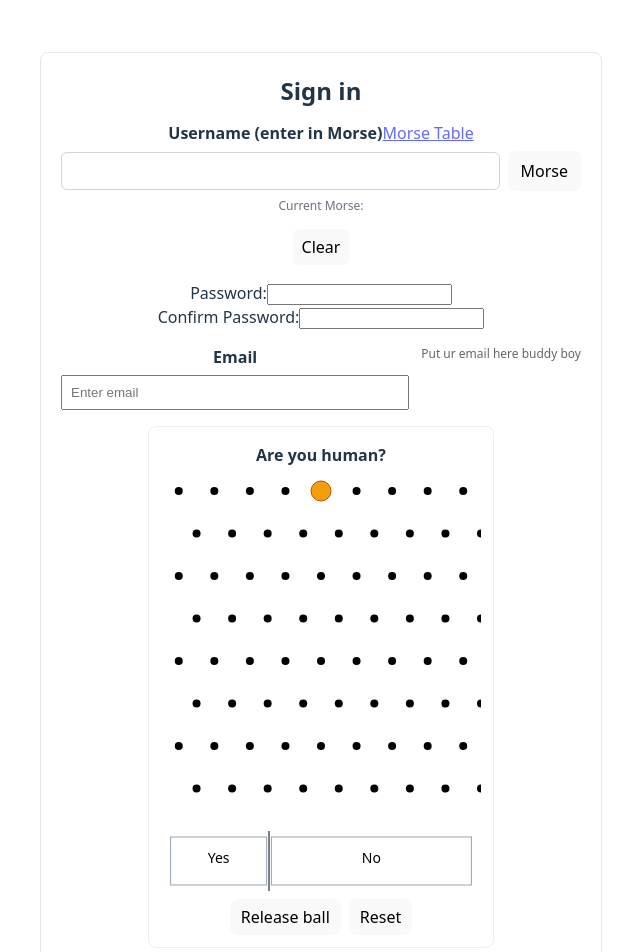
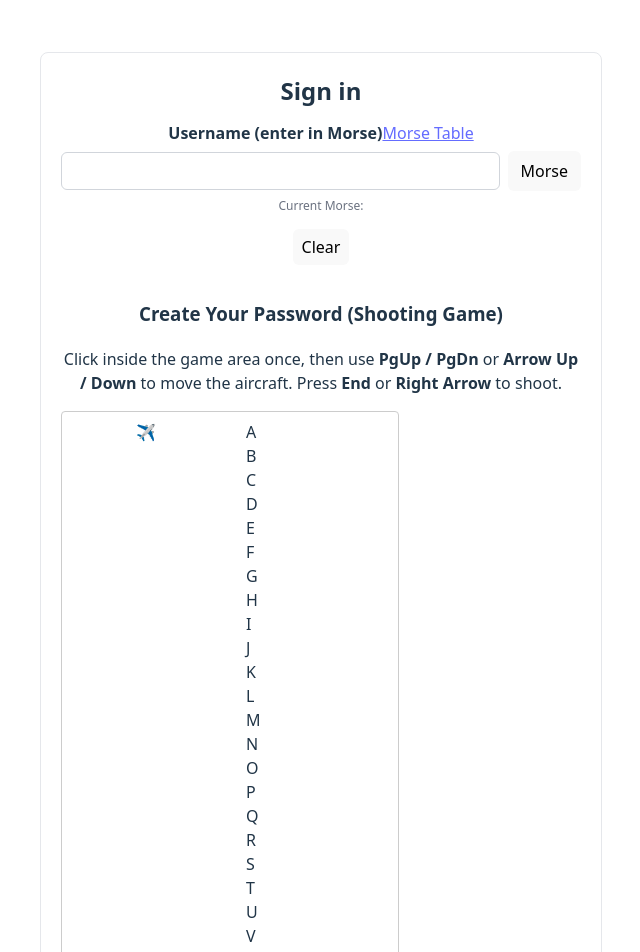
Before and after one commit to Marquibaa/HackJam---25, a React (Vite) app in the folder hackajam-25/: page / in a window 1280 px wide. Shown: the top 952 px of the page, without its empty margins (319-959 px from the left). Built offline with nearby package versions, Linux system fonts and the light colour scheme.

Commit message:
password game

```diff
--- a/hackajam-25/src/components/Password.tsx
+++ b/hackajam-25/src/components/Password.tsx
@@ -1,4 +1,4 @@
-import { useState, useEffect } from "react";
+import React, { useState, useEffect, useRef } from "react";
 
 interface PasswordProps {
     value: string;
@@ -6,64 +6,127 @@ interface PasswordProps {
     onValidChange?: (valid: boolean) => void;
 }
 
+const CHARACTERS = "ABCDEFGHIJKLMNOPQRSTUVWXYZ0123456789".split("");
+
 export default function AnnoyingPassword({ value, onChange, onValidChange }: PasswordProps) {
-    const [confirm, setConfirm] = useState("");
-    const [message, setMessage] = useState("");
-    const [isValid, setIsValid] = useState(false);
+    const [planeIndex, setPlaneIndex] = useState(0);
+    const [lastHit, setLastHit] = useState<string | null>(null);
+    const gameRef = useRef<HTMLDivElement | null>(null);
 
-    const checkPasswords = (pw: string, cf: string) => {
-        if (pw === "" || cf === "") {
-            setMessage("");
-            setIsValid(false);
-            return;
+    // Focus the game area so it can receive key events
+    useEffect(() => {
+        if (gameRef.current) {
+            gameRef.current.focus();
         }
+    }, []);
 
-        const reversed = pw.split("").reverse().join("");
+    const handleKeyDown = (e: React.KeyboardEvent<HTMLDivElement>) => {
+        const key = e.key;
 
-        if (cf === pw) {
-            setMessage("Second password should be typed backwards.");
-            setIsValid(false);
-        } else if (cf !== reversed) {
-            setMessage("Passwords do not INVERSELY match.");
-            setIsValid(false);
-        } else {
-            setMessage("Correct! (finally)");
-            setIsValid(true);
+        // Move up
+        if (key === "PageUp" || key === "ArrowUp") {
+            e.preventDefault();
+            setPlaneIndex((prev) => (prev > 0 ? prev - 1 : prev));
+        }
+        // Move down
+        else if (key === "PageDown" || key === "ArrowDown") {
+            e.preventDefault();
+            setPlaneIndex((prev) =>
+                prev < CHARACTERS.length - 1 ? prev + 1 : prev
+            );
+        }
+        // Shoot (End key OR Right Arrow)
+        else if (key === "End" || key === "ArrowRight") {
+            e.preventDefault();
+            const hitChar = CHARACTERS[planeIndex];
+            const newPassword = value + hitChar;
+            onChange(newPassword);
+            setLastHit(hitChar);
         }
     };
 
+    // Update validity (any non-empty password is considered valid)
     useEffect(() => {
-        checkPasswords(value, confirm);
-        // eslint-disable-next-line react-hooks/exhaustive-deps
-    }, [value, confirm]);
-
-    useEffect(() => {
-        if (onValidChange) onValidChange(isValid);
-    }, [isValid, onValidChange]);
+        if (onValidChange) {
+            onValidChange(value.length > 0);
+        }
+    }, [value, onValidChange]);
 
     return (
         <div className="password-container">
-            <div className="field-group">
-                <label>Password:</label>
-                <input
-                    type="password"
-                    className="password-input"
-                    value={value}
-                    onChange={(e) => onChange(e.target.value)}
-                />
+            <h3>Create Your Password (Shooting Game)</h3>
+            <p className="instructions">
+                Click inside the game area once, then use
+                {" "}
+                <strong>PgUp / PgDn</strong> or <strong>Arrow Up / Down</strong> to move
+                the aircraft. Press <strong>End</strong> or <strong>Right Arrow</strong> to shoot.
+            </p>
+
+            <div
+                ref={gameRef}
+                tabIndex={0}
+                onKeyDown={handleKeyDown}
+                className="game-layout"
+                style={{
+                    display: "flex",
+                    gap: "1rem",
+                    outline: "none",
+                    border: "1px solid #ccc",
+                    padding: "8px",
+                    borderRadius: "4px",
+                    maxWidth: "320px"
+                }}
+            >
+                {/* Left column: aircraft */}
+                <div className="left-column" style={{ flex: 1 }}>
+                    {CHARACTERS.map((_, idx) => (
+                        <div
+                            key={idx}
+                            style={{
+                                height: "24px",
+                                display: "flex",
+                                alignItems: "center",
+                                justifyContent: "center"
+                            }}
+                        >
+                            {idx === planeIndex ? "✈️" : ""}
+                        </div>
+                    ))}
+                </div>
+
+                {/* Right column: characters */}
+                <div className="right-column" style={{ flex: 1 }}>
+                    {CHARACTERS.map((ch, idx) => {
+                        const isHitRecently = lastHit === ch && idx === planeIndex;
+                        const isInPassword = value.includes(ch);
+                        return (
+                            <div
+                                key={ch + idx}
+                                style={{
+                                    height: "24px",
+                                    display: "flex",
+                                    alignItems: "center",
+                                    paddingLeft: "8px",
+                                    fontWeight: isHitRecently ? "bold" : "normal",
+                                    textDecoration: isInPassword ? "underline" : "none",
+                                }}
+                            >
+                                {ch}
+                            </div>
+                        );
+                    })}
+                </div>
             </div>
 
-            <div className="field-group">
-                <label>Confirm Password:</label>
-                <input
-                    type="password"
-                    className="password-input"
-                    value={confirm}
-                    onChange={(e) => setConfirm(e.target.value)}
-                />
+            <div className="current-password" style={{ marginTop: "1rem" }}>
+                <strong>Current password:</strong> <code>{value || "(empty)"}</code>
             </div>
 
-            {message && <div className="message">{message}</div>}
+            {lastHit && (
+                <div className="message" style={{ marginTop: "0.5rem" }}>
+                    Last hit: <strong>{lastHit}</strong>
+                </div>
+            )}
         </div>
     );
 }
```
